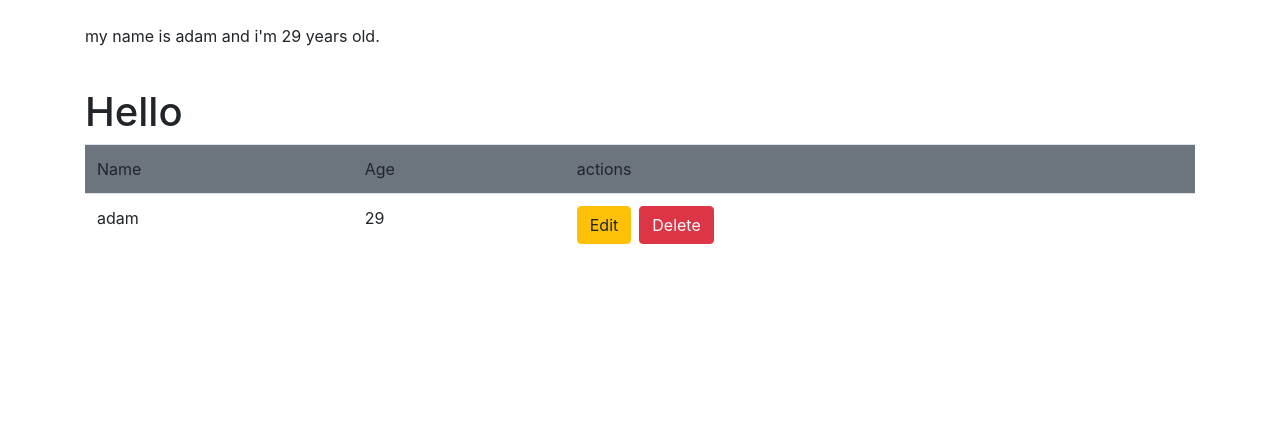
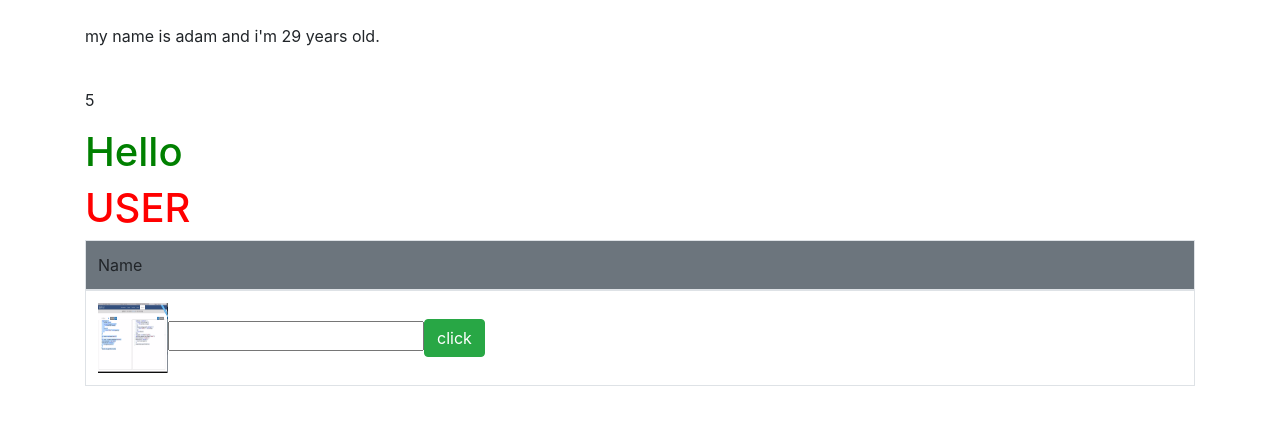
Before and after one commit to AdamHamdi/Kmr-script_angular_helloWorld, an Angular app: page / in a window 1280 px wide. Shown: the top 424 px of the page. Built offline with nearby package versions, Linux system fonts and the light colour scheme.

Commit message:
second commit

```diff
--- a/src/app/app.module.ts
+++ b/src/app/app.module.ts
@@ -1,4 +1,5 @@
 import { NgModule } from '@angular/core';
+import { FormsModule } from '@angular/forms';
 import { BrowserModule } from '@angular/platform-browser';
 
 import { AppRoutingModule } from './app-routing.module';
@@ -12,7 +13,8 @@ import { MyCompComponent } from './my-comp/my-comp.component';
   ],
   imports: [
     BrowserModule,
-    AppRoutingModule
+    AppRoutingModule,
+    FormsModule
   ],
   providers: [],
   bootstrap: [AppComponent]
--- a/src/app/my-comp/my-comp.component.css
+++ b/src/app/my-comp/my-comp.component.css
@@ -1,4 +1,7 @@
-app-my-comp {
+.green {
+    color: green;
+}
+
+.red {
     color: red;
-    background: yellow;
 }
--- a/src/app/my-comp/my-comp.component.html
+++ b/src/app/my-comp/my-comp.component.html
@@ -1,21 +1,25 @@
 <div class="container mt-4">
     <p>{{ getInfo()}}</p><br>
-    <h1 class="bordered">{{ number ==5 ? 'Hello ': 'not 5'}}</h1>
-    <table class="table   table-stripped">
+    <p [textContent]="number"></p>
+    <div>
+        <h1 [class.green]="isActive">{{ number ==5 ? 'Hello ': 'not 5'}}</h1>
+        <h1 [style.color]="isActive ? 'red':'green'">USER </h1>
+    </div>
+    <table class="table   table-bordered">
         <thead class="bg-secondary">
             <tr>
-                <td>Name</td>
-                <td>Age</td>
-                <td>actions</td>
+                <td [attr.colspan]='number'>Name</td>
+
             </tr>
         </thead>
         <tbody>
             <tr>
-                <td>{{ info.name}}</td>
-                <td>{{ info.age}}</td>
+
                 <td>
-                    <a href="" class="btn btn-warning"> Edit</a>
-                    <a href="" class="btn btn-danger ml-2"> Delete</a>
+                    <img [attr.src]=" imgSrc " alt="ts_js" width="70" height="70">
+                    <input>
+                    <a type="submit" (click)="onClick($event)" class=" btn btn-success ">
+                        click</a>
                 </td>
             </tr>
         </tbody>
--- a/src/app/my-comp/my-comp.component.ts
+++ b/src/app/my-comp/my-comp.component.ts
@@ -7,11 +7,13 @@ import { Component, OnInit } from '@angular/core';
 })
 export class MyCompComponent implements OnInit {
   info={
-    name:"adam",
-    age:29
+    name : "adam",
+    age : 29
 
   }
-  number=5;
+  number =5;
+  imgSrc ='../../assets/img/ts_js.PNG';
+  isActive = true;
   constructor( ) {
 
 
@@ -23,6 +25,9 @@ export class MyCompComponent implements OnInit {
 getInfo(){
   return "my name is " + this.info.name + " and i'm " + this.info.age +" years old." ;
 }
+onClick(e){
+  console.log(e.target);
+}
 
 
 
--- a/src/styles.css
+++ b/src/styles.css
@@ -1 +1,9 @@
 /* You can add global styles to this file, and also import other style files */
+
+green {
+    color: green;
+}
+
+red {
+    color: red;
+}
```
Also changed, not shown: src/assets/img/ts_js.PNG (added).
